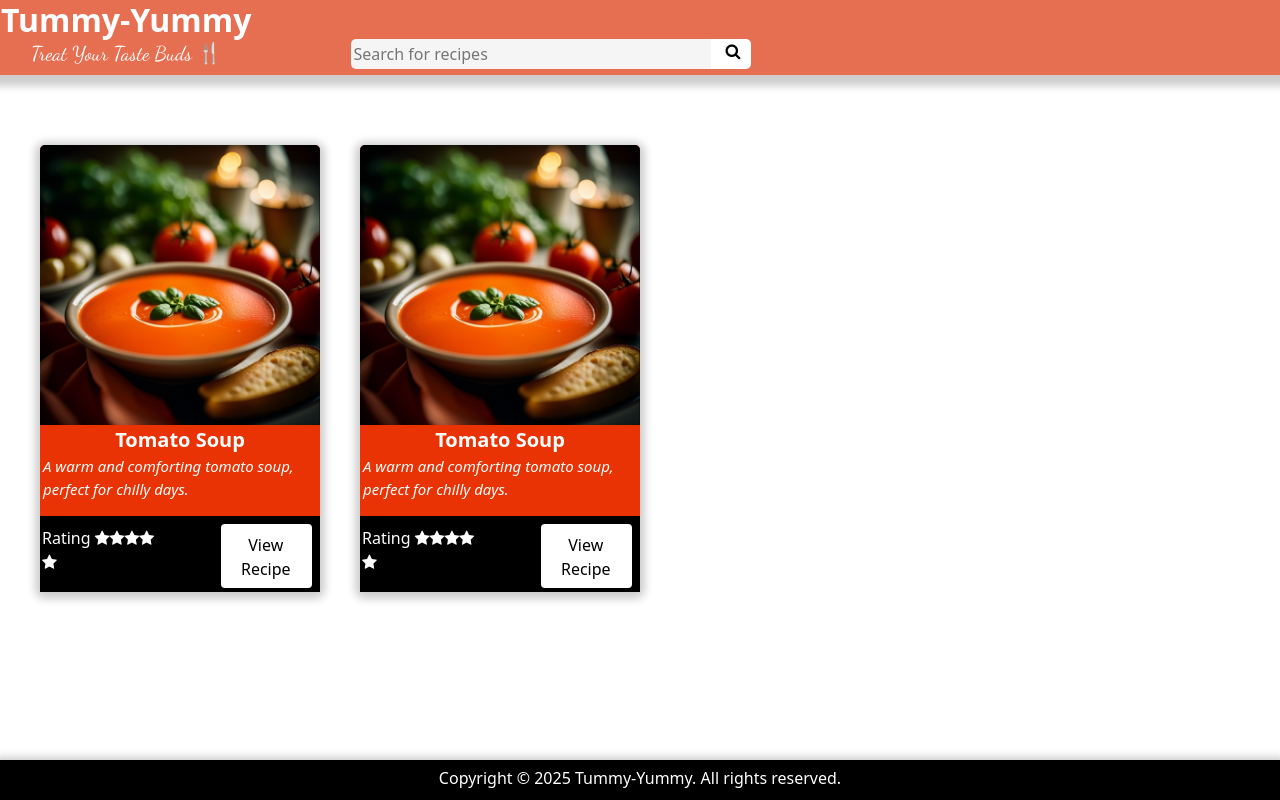
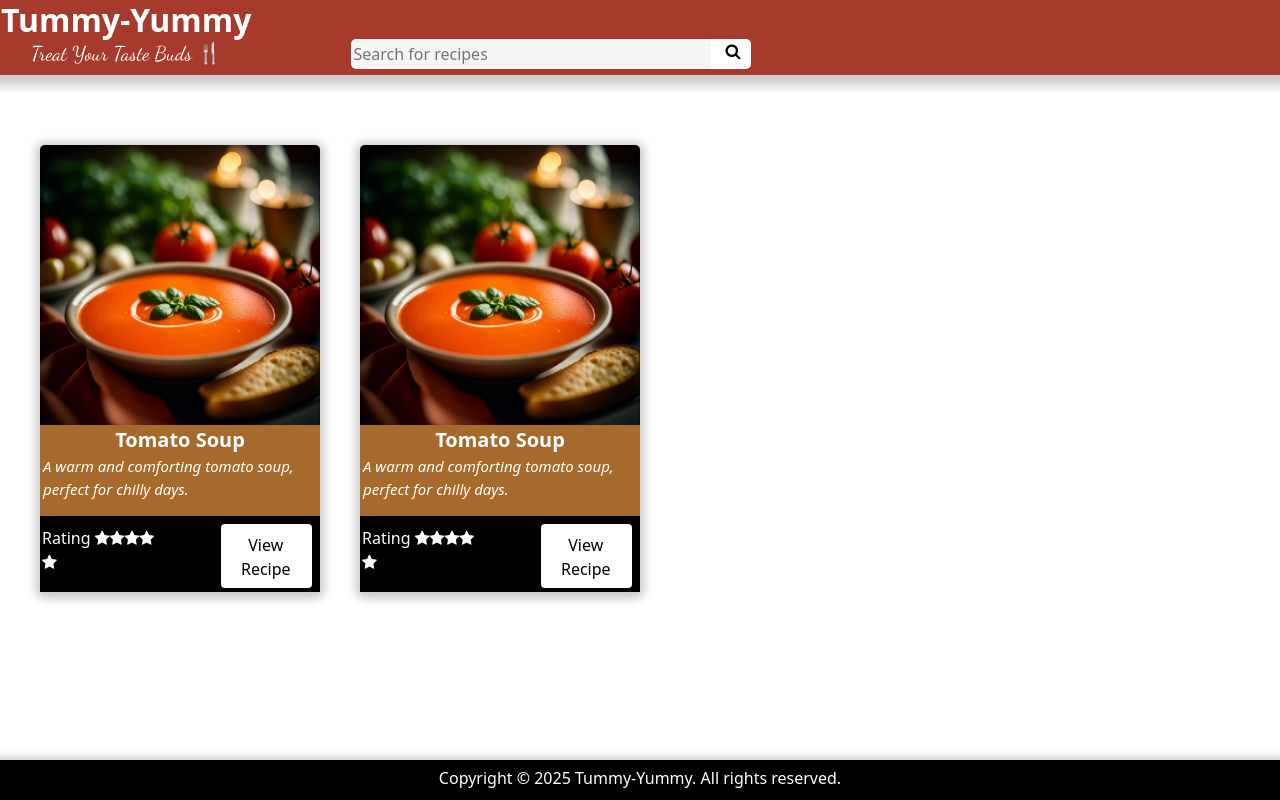
Before and after one commit to dd-1710/Recipe-Book, an Angular app in the folder Recipe-App/: page / in a window 1280 px wide. Built offline with nearby package versions, Linux system fonts and the light colour scheme; a web font is replaced by a local one.

Commit message:
modified background color

```diff
--- a/Recipe-App/src/app/app.component.css
+++ b/Recipe-App/src/app/app.component.css
@@ -7,7 +7,7 @@
 }
 
 .recipe-search{
-  background-color:#e76f51;
+  background-color: #A63A2D
 }
 
 .header{
@@ -94,7 +94,7 @@
   box-shadow: 0px 2px 8px 5px rgba(0, 0, 0, 0.2);
   margin-top: 50px;
   margin-left:20px;
-  background-color: #e93305;
+  background-color: #A66A2D
 }
 .recipe-card img{
   height: 280px;
```
